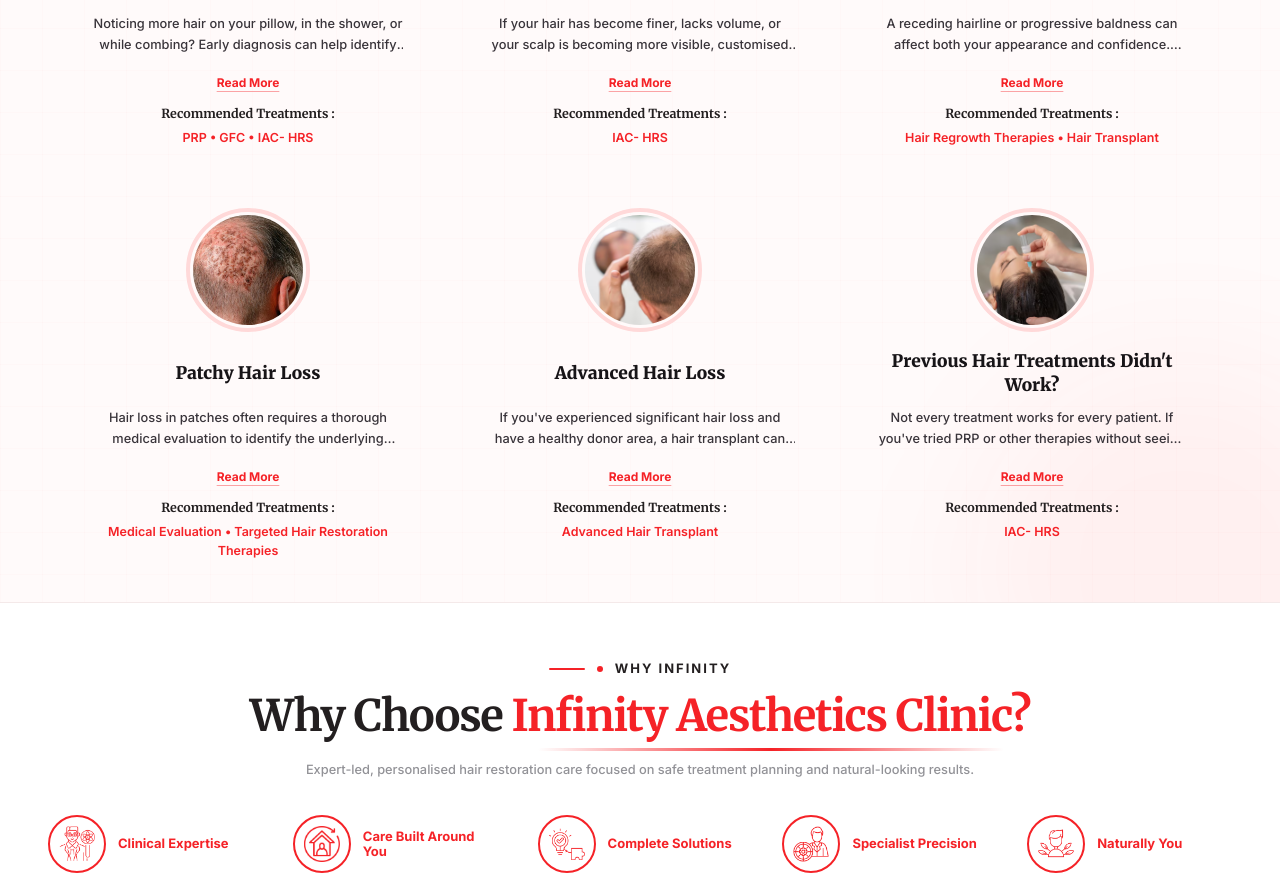
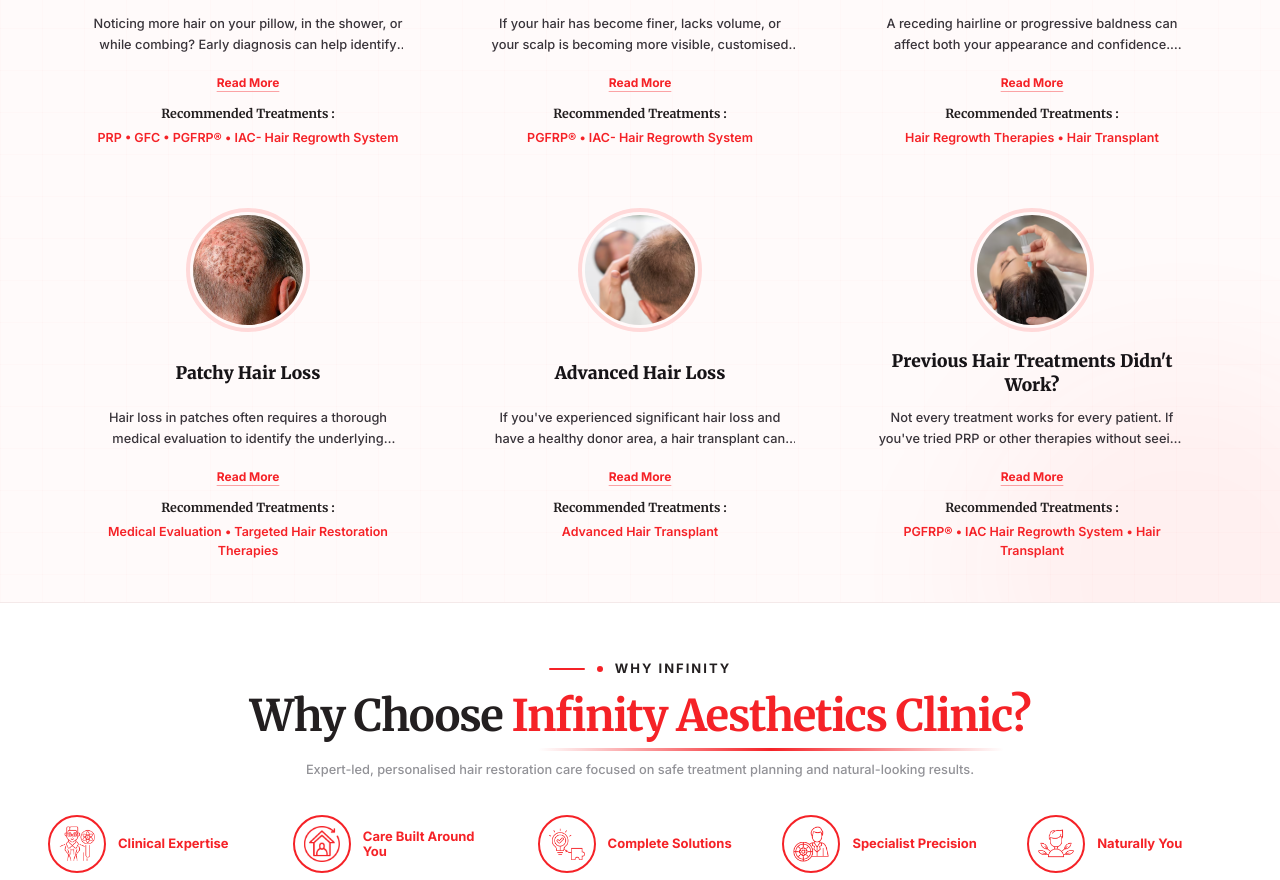
Before and after one commit to crowddevelopers08-arch/infinity-lp, a Next.js app: page /generic in a window 1280 px wide. Shown: the part 2325-3205 px from the top of the page. Built offline with nearby package versions, Linux system fonts and the light colour scheme.

Commit message:
infinity footer updationdsslokddfuyi

```diff
--- a/component/generic/GenericSolutions.tsx
+++ b/component/generic/GenericSolutions.tsx
@@ -8,13 +8,13 @@
   {
     title: "Excessive Hair Fall",
     description: "Noticing more hair on your pillow, in the shower, or while combing? Early diagnosis can help identify the cause and slow down further hair loss before it progresses.",
-    treatments: "PRP • GFC • IAC- HRS",
+    treatments: "PRP • GFC • PGFRP® • IAC- Hair Regrowth System",
     image: "/hair-loss.jpg",
   },
   {
     title: "Hair Thinning & Reduced Density",
     description: "If your hair has become finer, lacks volume, or your scalp is becoming more visible, customised hair regrowth treatments can help strengthen existing follicles and improve overall density.",
-    treatments: "IAC- HRS ",
+    treatments: "PGFRP® • IAC- Hair Regrowth System",
     image: "/Reduced-Density.avif",
   },
   {
@@ -38,7 +38,7 @@
   {
     title: "Previous Hair Treatments Didn't Work?",
     description: "Not every treatment works for every patient. If you've tried PRP or other therapies without seeing the desired results, we'll evaluate your hair, review your treatment history, and recommend the next best step.",
-    treatments: "IAC- HRS",
+    treatments: "PGFRP® • IAC Hair Regrowth System • Hair Transplant",
     image: "/Previous-Hair.avif",
   },
 ]
```
